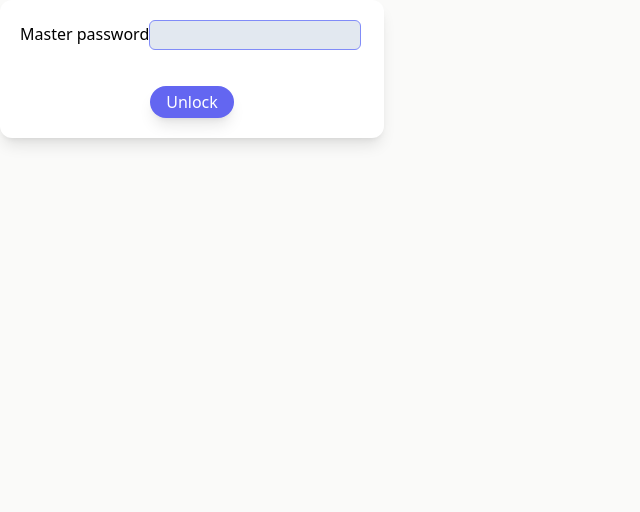
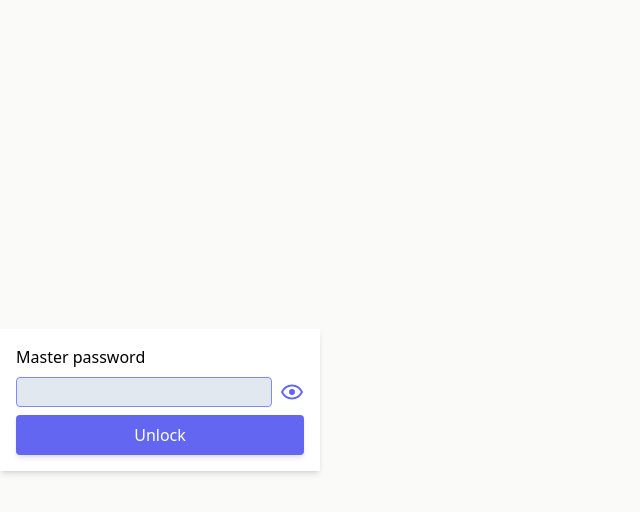
Before and after one commit to Stonks3141/pet-monitor-app, a React (Vite) app in the folder client/: page /lock in a window 1280 px wide. Shown: the top 512 px of the page, without its empty margins (0-640 px from the left). Built offline with nearby package versions, Linux system fonts and the light colour scheme.

Commit message:
Add flexbox and password show button

```diff
--- a/client/src/components/LoginMenu/index.tsx
+++ b/client/src/components/LoginMenu/index.tsx
@@ -1,14 +1,35 @@
 import React, { useState, useEffect } from 'react';
-import { useNavigate } from 'react-router-dom';
 import { useCookies } from 'react-cookie';
 import axios from 'axios';
 import './style.css';
 
-const LoginMenu = () => {
+const eyeIcon = (
+  <svg width='24px' height='24px' viewBox='0 0 24 24'>
+    <path fill='currentColor' d='M12,9A3,3 0 0,1 15,12A3,3 0 0,1 12,15A3,3 0 0,1 9,12A3,3 0 0,1 12,9M12,4.5C17,4.5 21.27,7.61 23,12C21.27,16.39 17,19.5 12,19.5C7,19.5 2.73,16.39 1,12C2.73,7.61 7,4.5 12,4.5M3.18,12C4.83,15.36 8.24,17.5 12,17.5C15.76,17.5 19.17,15.36 20.82,12C19.17,8.64 15.76,6.5 12,6.5C8.24,6.5 4.83,8.64 3.18,12Z' />
+  </svg>
+);
+
+const slashedEyeIcon = (
+  <svg width='24px' height='24px' viewBox='0 0 24 24'>
+    <path fill='currentColor' d='M2,5.27L3.28,4L20,20.72L18.73,22L15.65,18.92C14.5,19.3 13.28,19.5 12,19.5C7,19.5 2.73,16.39 1,12C1.69,10.24 2.79,8.69 4.19,7.46L2,5.27M12,9A3,3 0 0,1 15,12C15,12.35 14.94,12.69 14.83,13L11,9.17C11.31,9.06 11.65,9 12,9M12,4.5C17,4.5 21.27,7.61 23,12C22.18,14.08 20.79,15.88 19,17.19L17.58,15.76C18.94,14.82 20.06,13.54 20.82,12C19.17,8.64 15.76,6.5 12,6.5C10.91,6.5 9.84,6.68 8.84,7L7.3,5.47C8.74,4.85 10.33,4.5 12,4.5M3.18,12C4.83,15.36 8.24,17.5 12,17.5C12.69,17.5 13.37,17.43 14,17.29L11.72,15C10.29,14.85 9.15,13.71 9,12.28L5.6,8.87C4.61,9.72 3.78,10.78 3.18,12Z' />
+  </svg>
+);
+
+interface LoginMenuProps {
+  onSuccess?: () => void;
+}
+
+/**
+ * Login menu component, displays a form that posts password to api on submission to establish an Express session.
+ * It also handles using a stored password to get a new session.
+ *
+ * @param onSuccess Optional callback, called when validation is complete
+*/
+const LoginMenu = ({ onSuccess }: LoginMenuProps) => {
   const [password, setPassword] = useState('');
   const [incorrect, setIncorrect] = useState(false);
+  const [showPassword, setShowPassword] = useState(false);
   const [cookies, setCookie] = useCookies();
-  const navigate = useNavigate();
 
   const validate = (pwd: string) => {
     axios.post('/api/auth', {password: pwd})
@@ -19,7 +40,7 @@ const LoginMenu = () => {
         else if (res.status == 200) {
           setCookie('password', password);
           setIncorrect(false);
-          navigate('/camera');
+          onSuccess();
         }
         else {
           alert('An error has occurred: ' + res.statusText + res.data);
@@ -31,23 +52,32 @@ const LoginMenu = () => {
 
   useEffect(() => {
     if ('password' in cookies) {
-      setPassword(cookies.password);
-      validate(password);
+      validate(cookies.password);
     }
   }, []);
 
   return (
-    <form className='flex flex-col grid-cols-1 place-content-center place-items-center shadow-lg mx-auto max-w-sm rounded-xl items-center p-5 space-y-3 bg-white dark:bg-gray-800' onSubmit={(e) => {
-      e.preventDefault();
-      validate(password);
-    }}>
-      <label>
-        <span className='dark:text-white my-1'>Master password</span>
-        <input type='password' className='border p-1 text-sm outline-none rounded-md focus:border-2 border-indigo-400 bg-slate-200 dark:bg-slate-700 dark:text-white peer invalid:border-red' onChange={event => setPassword(event.target.value)} />
-        <span className='invisible peer-invalid:visible text-red'>Invalid password</span>
-      </label>
-      <input type='submit' className='shadow-lg px-4 py-1 rounded-full outline-none active:ring-2 active:ring-indigo-300 bg-indigo-500 text-white hover:bg-indigo-600 focus:border-2 focus:border-indigo-400 dark:bg-indigo-600' value='Unlock' />
-    </form>
+    <div className='flex place-items-center grow'>
+      <form className='flex flex-col gap-2 content-center place-content-center h-fit w-fit p-4 shadow-md rounded-xl bg-white dark:bg-gray-800' onSubmit={(e) => {
+        e.preventDefault();
+        validate(password);
+      }}>
+        <label className='flex flex-col content-center place-content-center gap-2'>
+          <span className='dark:text-white'>Master password</span>
+          <div className='flex flex-row gap-2'>
+            <input type={showPassword ? 'text' : 'password'} className='border w-64 p-1 text-sm outline-none rounded-sm focus:border-2 border-indigo-400 bg-slate-200 dark:bg-slate-700 dark:text-white peer invalid:border-red' onChange={event => setPassword(event.target.value)} />
+            <button className='text-indigo-500 hover:text-indigo-700 dark:hover:text-indigo-300 outline-none' onClick={(e) => {
+              e.preventDefault();
+              setShowPassword(!showPassword);
+            }}>
+              {showPassword ? slashedEyeIcon : eyeIcon}
+            </button>
+          </div>
+        </label>
+        {incorrect && <span className='text-red'>Invalid password</span>}
+        <input type='submit' className='shadow-md px-5 py-2 rounded-sm cursor-pointer outline-none active:ring-2 active:ring-indigo-300 bg-indigo-500 text-white hover:bg-indigo-600 focus:border-2 focus:border-indigo-400 dark:bg-indigo-600' value='Unlock' />
+      </form>
+    </div>
   );
 };
 
--- a/client/src/routes/Camera.tsx
+++ b/client/src/routes/Camera.tsx
@@ -13,11 +13,7 @@ const Camera = () => {
     }
   }, [cookies['connect.sid']]);
 
-  return (
-    <main>
-      <LiveCam />
-    </main>
-  );
+  return <LiveCam />;
 };
 
 export default Camera;
--- a/client/src/routes/Login.tsx
+++ b/client/src/routes/Login.tsx
@@ -1,23 +1,10 @@
-import React, { useEffect } from "react";
+import React from "react";
 import { useNavigate } from 'react-router-dom';
-import { useCookies } from "react-cookie";
 import { LoginMenu } from "components";
 
 const Login = () => {
-  const [cookies] = useCookies();
   const navigate = useNavigate();
-
-  useEffect(() => {
-    if ('password' in cookies) {
-      navigate('/camera');
-    }
-  }, [cookies.password]);
-
-  return (
-    <main>
-      <LoginMenu />
-    </main>
-  );
+  return <LoginMenu onSuccess={() => navigate('/camera')} />;
 };
 
 export default Login;
--- a/client/tailwind.config.js
+++ b/client/tailwind.config.js
@@ -3,7 +3,9 @@ module.exports = {
     "./src/**/*.{html,js,ts,mjs,jsx,tsx}",
   ],
   theme: {
-    extend: {},
+    borderRadius: {
+      'sm': '0.25rem'
+    }
   },
   plugins: [],
 }
```
Also changed, not shown: 1 other file (tests, documents, lock files or other folders).
